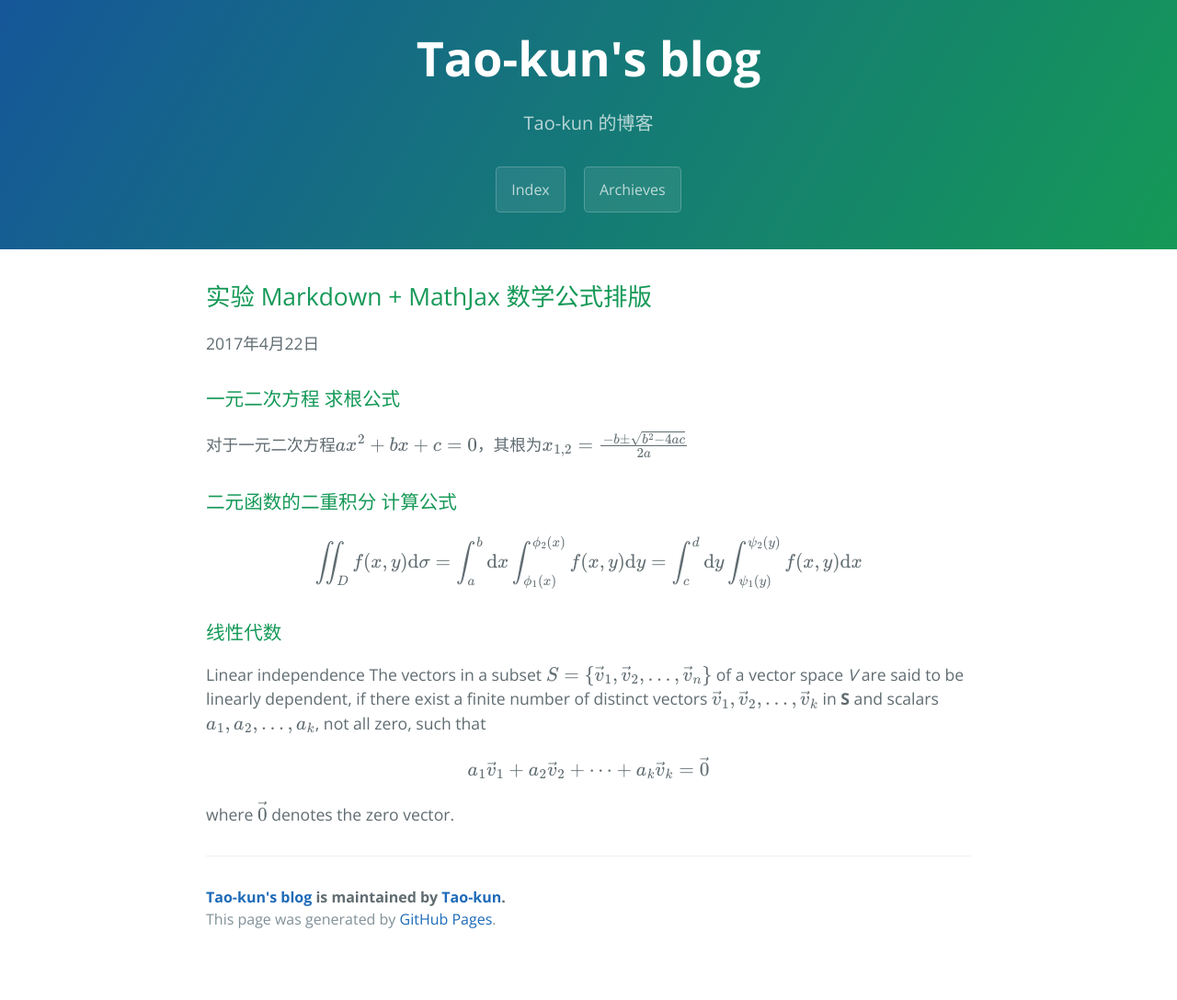
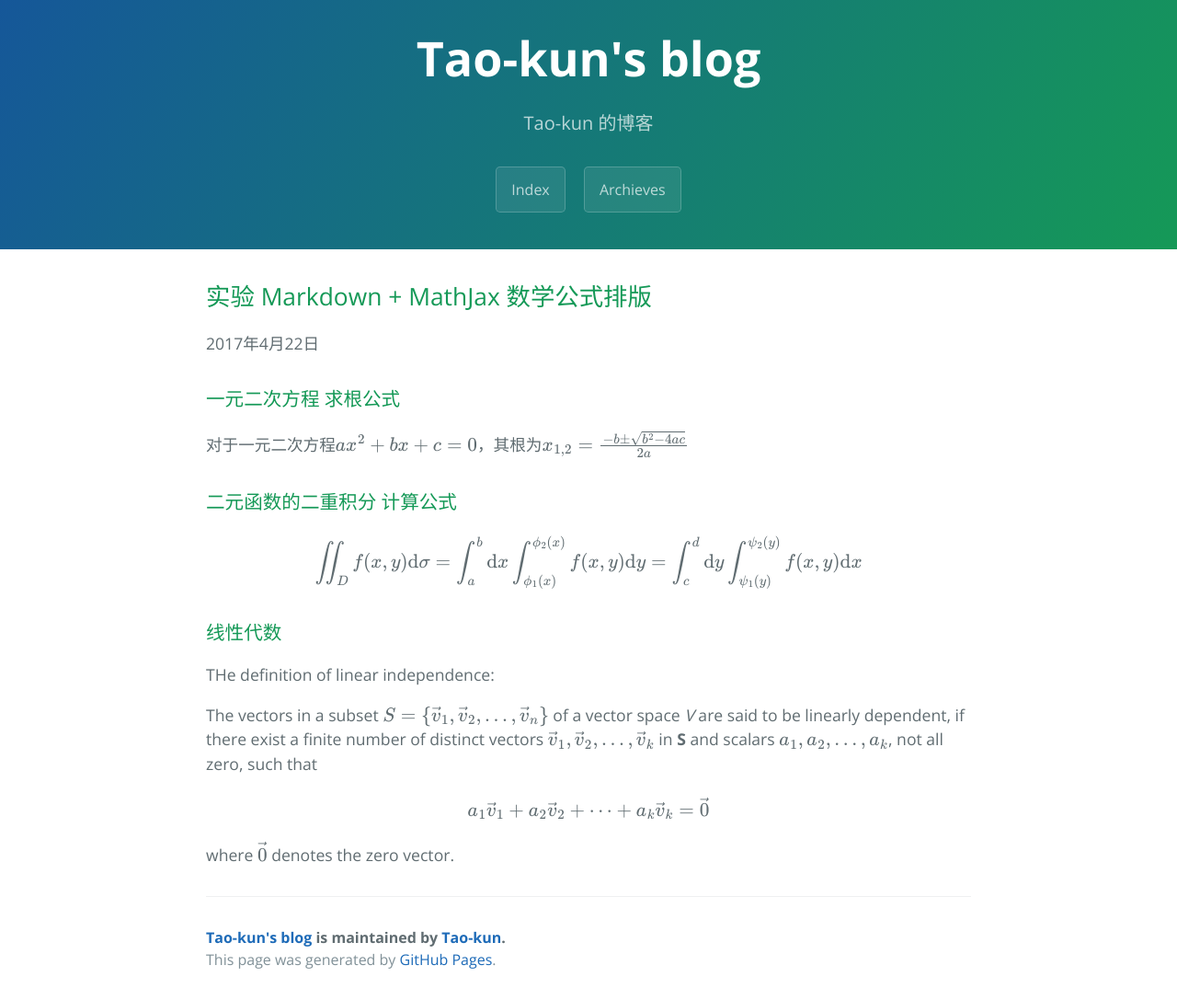
Before and after one commit to Tao-kun/Tao-kun.github.io, a Jekyll site: the page built from _posts/2017-04-22-math-formula.markdown, in a window 1280 px wide. Shown: the whole page at 92% size. Built offline with Jekyll 4.4.1, drawn with Linux system fonts in a browser that asks for light colours; formulas are drawn with MathJax 3; before the commit the page ends 1043 px from its top, so only the background shows below that.

Commit message:
update && fix

```diff
--- a/_posts/2017-01-03-math-formula.markdown
+++ b/_posts/2017-04-22-math-formula.markdown
@@ -15,7 +15,9 @@ $$\iint_{D}f(x,y)\mathrm{d}\sigma = \int_{a}^{b}\mathrm{d}x\int_{\phi_{1}(x)}^{\
 
 
 ### 线性代数
-Linear independence
+
+THe definition of linear independence:
+
 The vectors in a subset $$S=\{\vec v_1,\vec v_2,\dots,\vec v_n\}$$ of a vector space _V_ are said to be linearly dependent, if there exist a finite number of distinct vectors $$\vec v_1,\vec v_2,\dots,\vec v_k$$ in **S** and scalars $$a_1, a_2, \dots, a_k$$, not all zero, such that
 
 $$a_1\vec v_1+a_2\vec v_2+\dots+a_k\vec v_k=\vec 0$$
```
Also changed, not shown: _posts/2017-04-22-hello-world.markdown (renamed from _posts/2017-01-03-hello-world.markdown), _posts/2017-04-22-sample-content.markdown (renamed from _posts/2016-02-12-sample-content.markdown).
